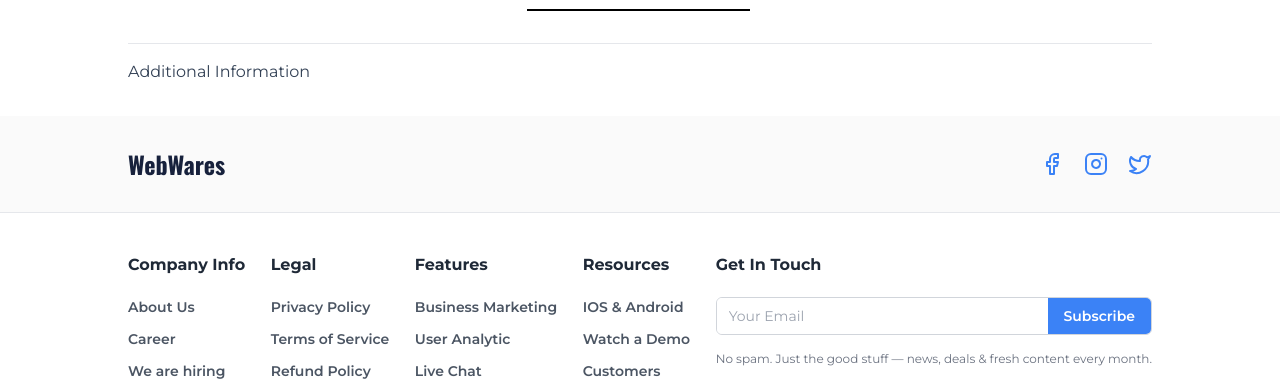
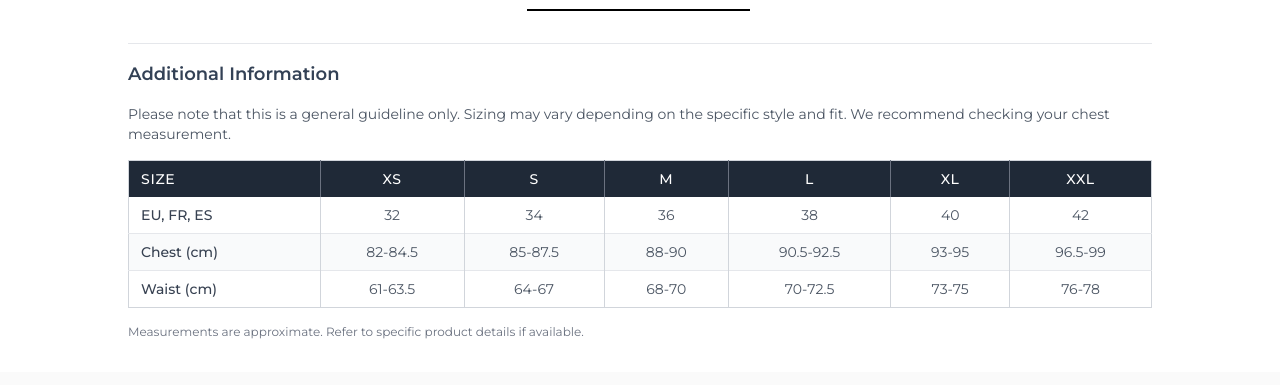
Before and after one commit to ahmetkvs/webwares, a React (Vite) app: page /shop/product/1 in a window 1280 px wide. Both pictures are taken after a click on the button "Additional Information". Shown: the part 835-1220 px from the top of the page. Built offline with nearby package versions, Linux system fonts and the light colour scheme.

Commit message:
feat: Description and Additional information tabs are created, additional information is already a static size chart (no future refactoring needed) the other tabs are going to change when the backend is connected. (#7)

```diff
--- a/src/components/productDetailSections/TabbedInformationSection/AdditionalInformationTab.jsx
+++ b/src/components/productDetailSections/TabbedInformationSection/AdditionalInformationTab.jsx
@@ -1,5 +1,133 @@
 function AdditionalInformationTab() {
-  return <div>Additional Information</div>;
+  return (
+    <div className="space-y-4">
+      <h3 className="text-lg font-semibold mb-4">Additional Information</h3>
+      <p className="text-sm text-gray-600">
+        Please note that this is a general guideline only. Sizing may vary
+        depending on the specific style and fit. We recommend checking your
+        chest measurement.
+      </p>
+      <div className="overflow-x-auto">
+        <table className="min-w-full border border-gray-300 text-sm">
+          <thead className="bg-gray-800 text-white">
+            <tr>
+              <th
+                scope="col"
+                className="py-2 px-3 text-left font-medium tracking-wider border-r border-gray-500"
+              >
+                SIZE
+              </th>
+              <th
+                scope="col"
+                className="py-2 px-3 text-center font-medium tracking-wider border-r border-gray-500"
+              >
+                XS
+              </th>
+              <th
+                scope="col"
+                className="py-2 px-3 text-center font-medium tracking-wider border-r border-gray-500"
+              >
+                S
+              </th>
+              <th
+                scope="col"
+                className="py-2 px-3 text-center font-medium tracking-wider border-r border-gray-500"
+              >
+                M
+              </th>
+              <th
+                scope="col"
+                className="py-2 px-3 text-center font-medium tracking-wider border-r border-gray-500"
+              >
+                L
+              </th>
+              <th
+                scope="col"
+                className="py-2 px-3 text-center font-medium tracking-wider border-r border-gray-500"
+              >
+                XL
+              </th>
+              <th
+                scope="col"
+                className="py-2 px-3 text-center font-medium tracking-wider"
+              >
+                XXL
+              </th>
+            </tr>
+          </thead>
+          <tbody className="bg-white divide-y divide-gray-200">
+            <tr>
+              <td className="py-2 px-3 font-medium text-gray-700 border-r border-gray-300">
+                EU, FR, ES
+              </td>
+              <td className="py-2 px-3 text-center text-gray-600 border-r border-gray-300">
+                32
+              </td>
+              <td className="py-2 px-3 text-center text-gray-600 border-r border-gray-300">
+                34
+              </td>
+              <td className="py-2 px-3 text-center text-gray-600 border-r border-gray-300">
+                36
+              </td>
+              <td className="py-2 px-3 text-center text-gray-600 border-r border-gray-300">
+                38
+              </td>
+              <td className="py-2 px-3 text-center text-gray-600 border-r border-gray-300">
+                40
+              </td>
+              <td className="py-2 px-3 text-center text-gray-600">42</td>
+            </tr>
+            <tr className="bg-gray-50">
+              <td className="py-2 px-3 font-medium text-gray-700 border-r border-gray-300">
+                Chest (cm)
+              </td>
+              <td className="py-2 px-3 text-center text-gray-600 border-r border-gray-300">
+                82-84.5
+              </td>
+              <td className="py-2 px-3 text-center text-gray-600 border-r border-gray-300">
+                85-87.5
+              </td>
+              <td className="py-2 px-3 text-center text-gray-600 border-r border-gray-300">
+                88-90
+              </td>
+              <td className="py-2 px-3 text-center text-gray-600 border-r border-gray-300">
+                90.5-92.5
+              </td>
+              <td className="py-2 px-3 text-center text-gray-600 border-r border-gray-300">
+                93-95
+              </td>
+              <td className="py-2 px-3 text-center text-gray-600">96.5-99</td>
+            </tr>
+            <tr>
+              <td className="py-2 px-3 font-medium text-gray-700 border-r border-gray-300">
+                Waist (cm)
+              </td>
+              <td className="py-2 px-3 text-center text-gray-600 border-r border-gray-300">
+                61-63.5
+              </td>
+              <td className="py-2 px-3 text-center text-gray-600 border-r border-gray-300">
+                64-67
+              </td>
+              <td className="py-2 px-3 text-center text-gray-600 border-r border-gray-300">
+                68-70
+              </td>
+              <td className="py-2 px-3 text-center text-gray-600 border-r border-gray-300">
+                70-72.5
+              </td>
+              <td className="py-2 px-3 text-center text-gray-600 border-r border-gray-300">
+                73-75
+              </td>
+              <td className="py-2 px-3 text-center text-gray-600">76-78</td>
+            </tr>
+          </tbody>
+        </table>
+      </div>
+      <p className="text-xs text-gray-500 mt-4">
+        Measurements are approximate. Refer to specific product details if
+        available.
+      </p>
+    </div>
+  );
 }
 
 export default AdditionalInformationTab;
--- a/src/components/productDetailSections/TabbedInformationSection/ProductDescriptionTab.jsx
+++ b/src/components/productDetailSections/TabbedInformationSection/ProductDescriptionTab.jsx
@@ -1,5 +1,74 @@
+import { Check } from "lucide-react";
+
 function ProductDescriptionTab() {
-  return <div>Product Description</div>;
+  const placeholderImageUrl = "https://picsum.photos/id/1012/600/400";
+  const placeholderText1 =
+    "Behold! This marvel of modern engineering (or possibly just clever gluing) is guaranteed to solve at least 1.5 of your daily problems. Side effects may include sudden bursts of interpretive dance and an uncanny ability to find lost socks.";
+  const placeholderText2 =
+    "Crafted under the light of a full moon by artisanal squirrels, this item boasts features so advanced, we barely understand them ourselves. Use responsibly, or don't. We're not your supervisor.";
+
+  const features1 = [
+    "Surprisingly aerodynamic",
+    "Approved by 3 out of 4 dentists who moonlight as stunt doubles",
+    "Whisper quiet (unless it's Tuesday)",
+  ];
+  const features2 = [
+    "Slightly hydrophobic",
+    "May contain traces of existential wonder",
+    "100% chance of being an object",
+  ];
+
+  return (
+    <div className="grid grid-cols-1 md:grid-cols-3 gap-8 items-start">
+      <div className="md:col-span-1">
+        <img
+          src={placeholderImageUrl}
+          alt="A surprisingly relevant placeholder"
+          className="w-full h-auto object-cover rounded shadow"
+        />
+      </div>
+
+      <div className="md:col-span-2 space-y-4">
+        <h3 className="text-xl font-semibold">
+          The Unfolding Saga of This Thingamajig
+        </h3>
+        <p className="text-gray-600">{placeholderText1}</p>
+        <p className="text-gray-600">{placeholderText2}</p>
+        <div className="grid grid-cols-1 sm:grid-cols-2 gap-x-6 gap-y-4 mt-4">
+          <div>
+            <h4 className="text-lg font-semibold mb-2">
+              Why It's Probably Awesome
+            </h4>
+            <ul className="list-none space-y-1 text-gray-600">
+              {features1.map((feature, index) => (
+                <li key={index} className="flex items-start gap-2">
+                  <Check
+                    size={18}
+                    className="w-5 h-5 text-green-600 flex-shrink-0 mt-1"
+                  />
+                  <span>{feature}</span>
+                </li>
+              ))}
+            </ul>
+          </div>
+          <div>
+            <h4 className="text-lg font-semibold mb-2">Technical Gibberish</h4>
+            <ul className="list-none space-y-1 text-gray-600">
+              {features2.map((feature, index) => (
+                <li key={index} className="flex items-start gap-2">
+                  <Check
+                    size={18}
+                    className="w-5 h-5 text-green-600 flex-shrink-0 mt-1"
+                  />
+                  <span>{feature}</span>
+                </li>
+              ))}
+            </ul>
+          </div>
+        </div>
+      </div>
+    </div>
+  );
 }
 
 export default ProductDescriptionTab;
```
